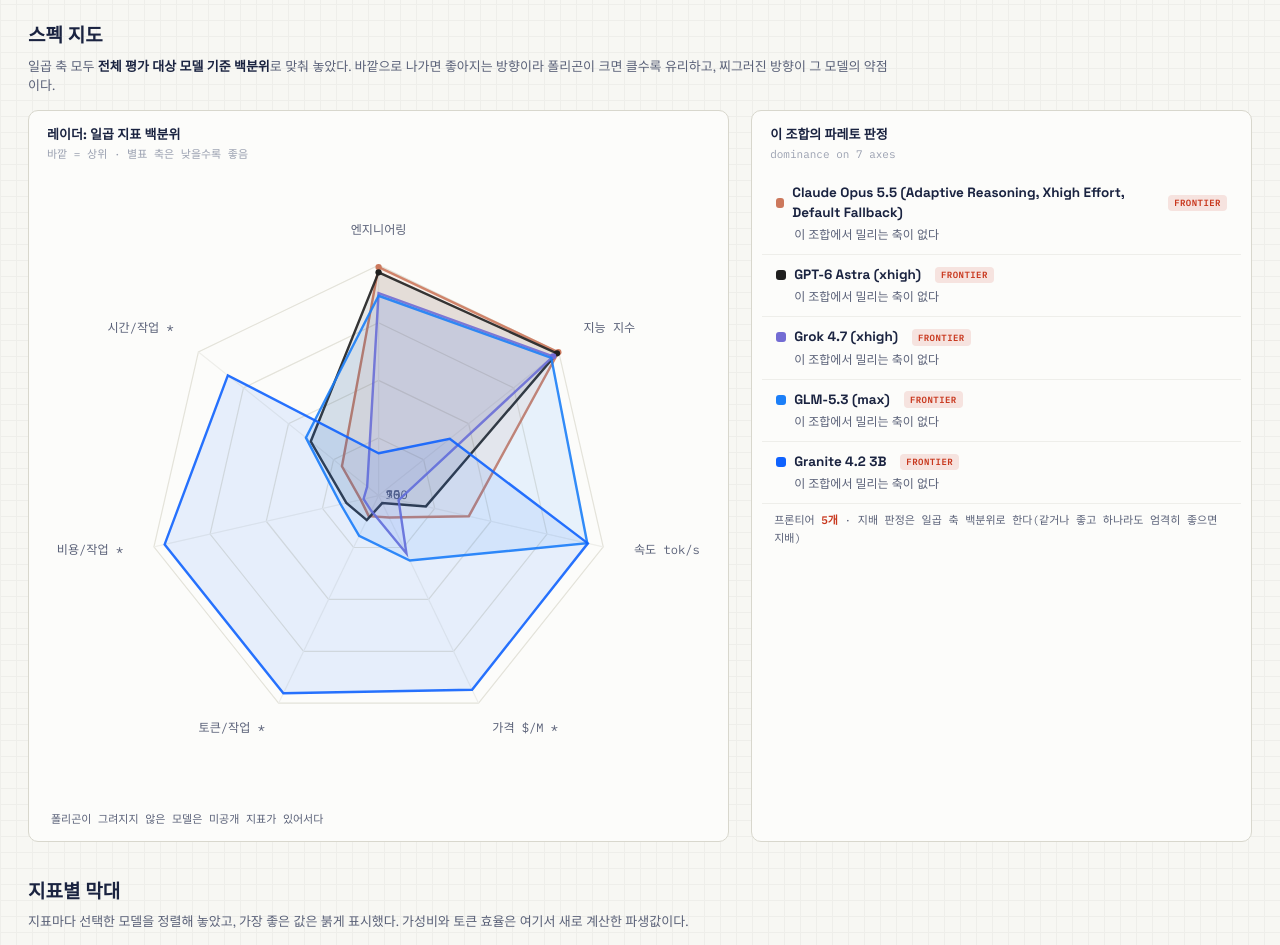
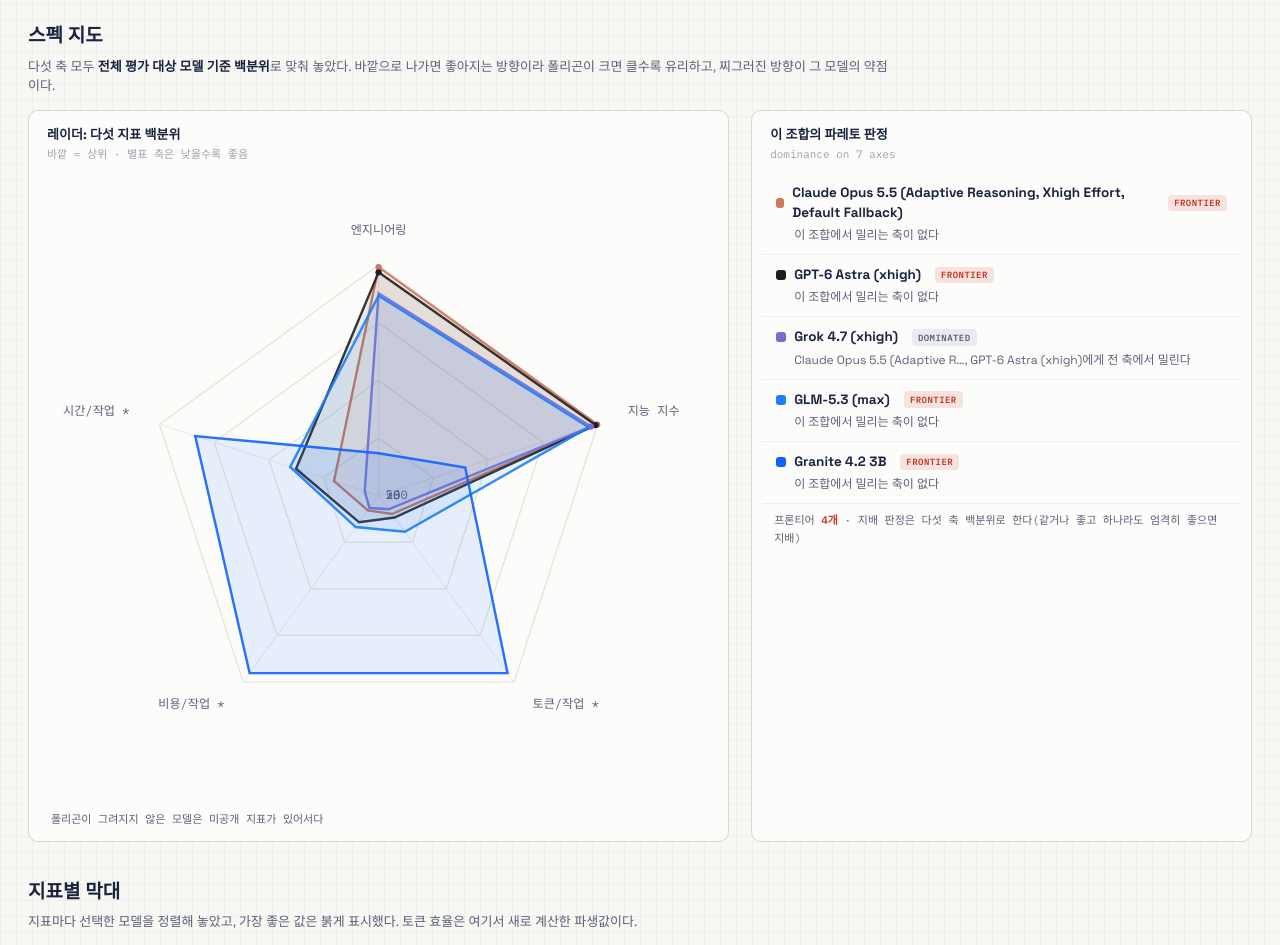
Before and after one commit to pinion05/aa-model-telemetry, a plain HTML site: page aa_compare.html in a window 1280 px wide. Shown: the part 300-1245 px from the top of the page. Drawn offline with Linux system fonts and the light colour scheme.

Commit message:
비교 화면에서 속도·토큰 가격·가성비 지표 제외(5축 구성)

```diff
--- a/aa_compare.html
+++ b/aa_compare.html
@@ -143,10 +143,10 @@
 
 <div class="sec">
   <div class="sec-head"><h2>스펙 지도</h2></div>
-  <div class="lead">일곱 축 모두 <b>전체 평가 대상 모델 기준 백분위</b>로 맞춰 놓았다. 바깥으로 나가면 좋아지는 방향이라 폴리곤이 크면 클수록 유리하고, 찌그러진 방향이 그 모델의 약점이다.</div>
+  <div class="lead">다섯 축 모두 <b>전체 평가 대상 모델 기준 백분위</b>로 맞춰 놓았다. 바깥으로 나가면 좋아지는 방향이라 폴리곤이 크면 클수록 유리하고, 찌그러진 방향이 그 모델의 약점이다.</div>
   <div class="duo">
     <div class="plot">
-      <h3>레이더: 일곱 지표 백분위</h3>
+      <h3>레이더: 다섯 지표 백분위</h3>
       <div class="unit">바깥 = 상위 · 별표 축은 낮을수록 좋음</div>
       <div id="svgRadar"></div>
       <div class="pnote" id="radarNote"></div>
@@ -161,7 +161,7 @@
 
 <div class="sec">
   <div class="sec-head"><h2>지표별 막대</h2></div>
-  <div class="lead">지표마다 선택한 모델을 정렬해 놓았고, 가장 좋은 값은 붉게 표시했다. 가성비와 토큰 효율은 여기서 새로 계산한 파생값이다.</div>
+  <div class="lead">지표마다 선택한 모델을 정렬해 놓았고, 가장 좋은 값은 붉게 표시했다. 토큰 효율은 여기서 새로 계산한 파생값이다.</div>
   <div class="plot">
     <div id="bars"></div>
   </div>
@@ -180,7 +180,7 @@
 
 <footer>
   데이터: artificialanalysis.ai Models 페이지 매니페스트(2026-09-23 수집) · GLM-5.3 (max) 속도/시간은 사용자 실측(220 tok/s) 보정.<br>
-  백분위는 지원 종료 제외 모델 가운데 해당 지표가 공개된 모델 기준. 파생값: 가성비 = 엔지니어링 ÷ $/M · 토큰 효율 = 엔지니어링 ÷(토큰/작업)×1000.<br>
+  백분위는 지원 종료 제외 모델 가운데 해당 지표가 공개된 모델 기준. 토큰 효율 = 엔지니어링 ÷(토큰/작업)×1000.<br>
   <a href="index.html">원시 뷰어</a> · <a href="aa_insights.html">고수준 인사이트</a>
 </footer>
 
@@ -193,11 +193,10 @@
 const LIVE=DATA.filter(m=>!m.dep||!m.deprecated);
 const K={
   eng:['engineering_score','엔지니어링',1], ii:['intelligence_index','지능 지수',1],
-  speed:['median_output_speed_tps','속도 tok/s',1], price:['price_blended_3to1_usd_per_m','가격 $/M',-1],
   tokens:['tokens_per_task_total','토큰/작업',-1], cost:['cost_per_task_usd','비용/작업',-1],
   time:['time_per_task_s','시간/작업',-1],
 };
-const AXES=['eng','ii','speed','price','tokens','cost','time'];
+const AXES=['eng','ii','tokens','cost','time'];
 const DEFAULT=['claude-opus-5-5-xhigh','gpt-6-astra-xhigh','grok-4-7','glm-5-3','granite-4-2-3b'];
 let sel=[];   // model objects
 
@@ -355,7 +354,7 @@
         ${fr?'이 조합에서 밀리는 축이 없다':domBy[i].map(n=>n.length>28?n.slice(0,27)+'…':n).join(', ')+'에게 전 축에서 밀린다'}
       </div></div>`;
   });
-  html+=`<div class="pnote">프론티어 <b>${frontier.length}개</b> · 지배 판정은 일곱 축 백분위로 한다(같거나 좋고 하나라도 엄격히 좋으면 지배)</div>`;
+  html+=`<div class="pnote">프론티어 <b>${frontier.length}개</b> · 지배 판정은 다섯 축 백분위로 한다(같거나 좋고 하나라도 엄격히 좋으면 지배)</div>`;
   $('#verdict').innerHTML=html;
 }
 
@@ -371,12 +370,9 @@
   const rowsDef=[
     ['eng','엔지니어링 점수',m=>val(m,'eng'),v=>fmt.eng(v),1],
     ['ii','지능 지수',m=>val(m,'ii'),v=>fmt.ii(v),1],
-    ['speed','출력 속도',m=>val(m,'speed'),v=>fmt.speed(v),1],
-    ['price','토큰 가격 $/M',m=>val(m,'price'),v=>fmt.price(v),-1],
     ['tokens','작업당 총 토큰',m=>val(m,'tokens'),v=>fmt.tokens(v),-1],
     ['cost','작업당 비용',m=>val(m,'cost'),v=>fmt.cost(v),-1],
     ['time','작업당 시간',m=>val(m,'time'),v=>fmt.time(v),-1],
-    ['value','가성비 (eng per $/M)',m=>derived(m).value,v=>v.toFixed(1),1],
     ['te','토큰 효율 (eng per 1k tok)',m=>derived(m).te,v=>v.toFixed(1),1],
   ];
   const W=940,mL=10,mR=130;
@@ -412,12 +408,9 @@
   const rowsDef=[
     ['엔지니어링',m=>fmt.eng(val(m,'eng')),1],
     ['지능 지수',m=>fmt.ii(val(m,'ii')),1],
-    ['속도 tok/s',m=>fmt.speed(val(m,'speed')),1],
-    ['가격 $/M',m=>fmt.price(val(m,'price')),-1],
     ['토큰/작업',m=>fmt.tokens(val(m,'tokens')),-1],
     ['작업당 비용',m=>fmt.cost(val(m,'cost')),-1],
     ['시간/작업',m=>fmt.time(val(m,'time')),-1],
-    ['가성비 eng/$',m=>{const v=derived(m).value;return v==null?null:v.toFixed(1)},1],
     ['토큰 효율',m=>{const v=derived(m).te;return v==null?null:v.toFixed(1)},1],
     ['출시',m=>m.release_date||'—',0],
     ['오픈 웨이트',m=>m.is_open_weights?'yes':'no',0],
```
